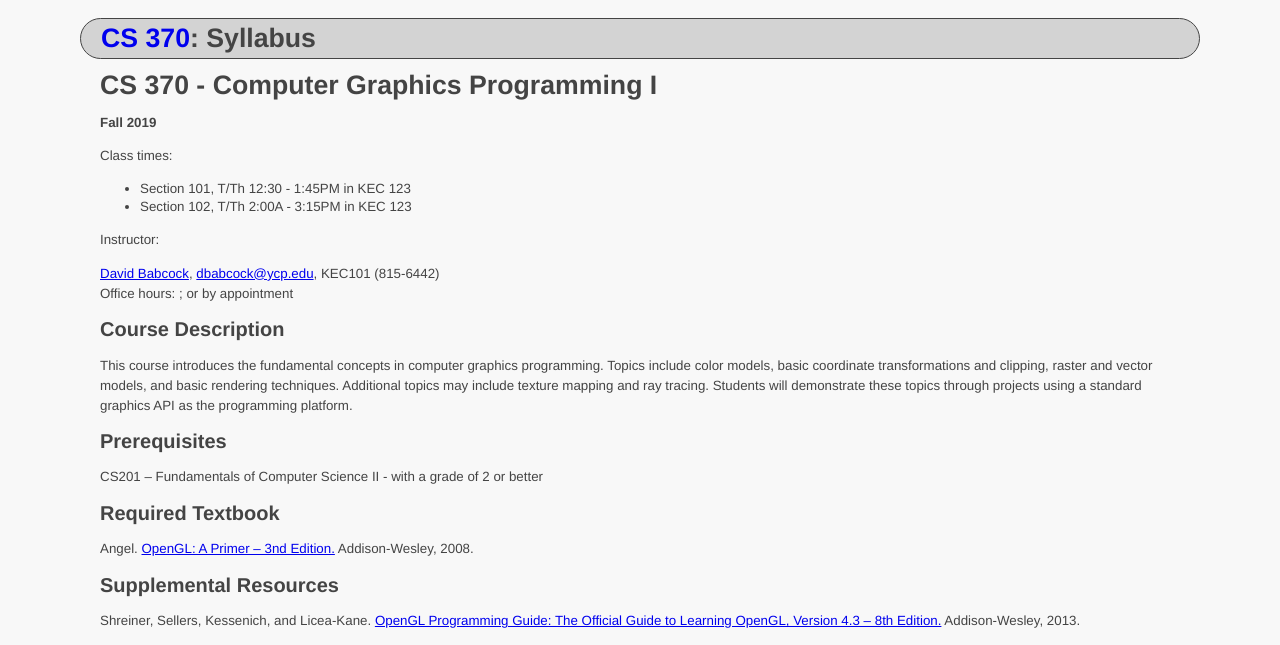
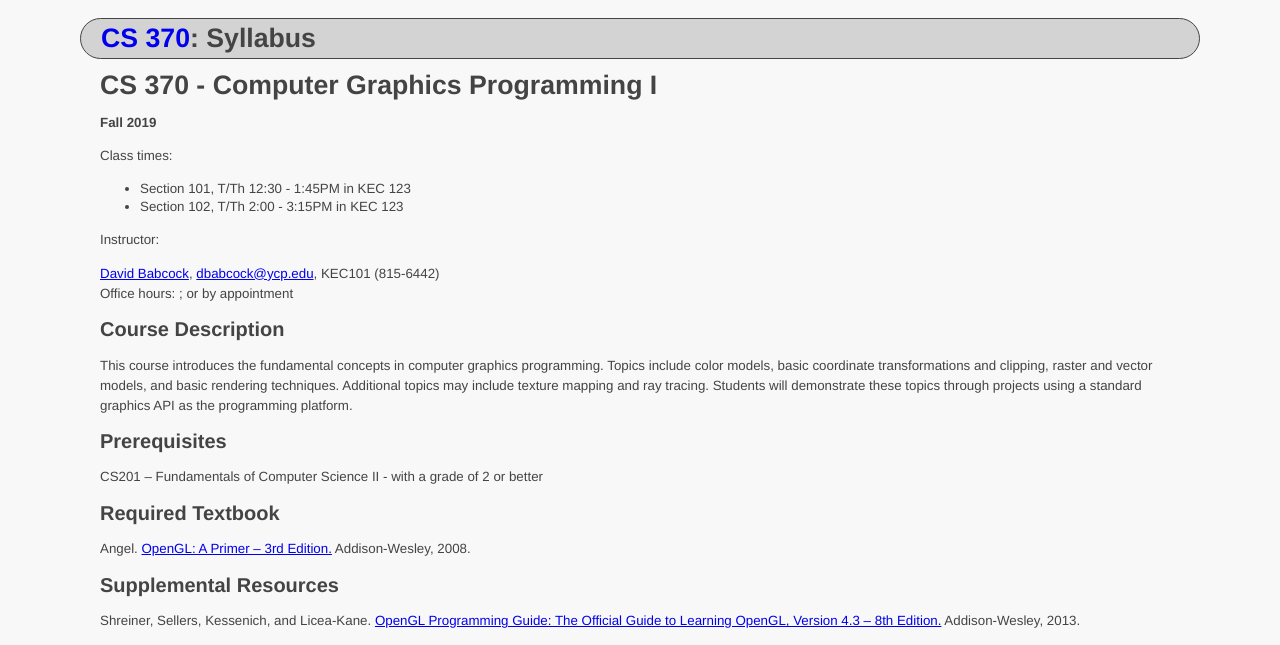
Before and after one commit to ycpcs/cs370-fall2019, a Jekyll site: the page built from syllabus.md, in a window 1280 px wide and 900 px high. Shown: the top 645 px of the window. Built offline with Jekyll 4.4.1, drawn with Linux system fonts in a browser that asks for light colours.

Commit message:
update syllabus
update syllabus

```diff
--- a/syllabus.md
+++ b/syllabus.md
@@ -11,7 +11,7 @@ CS 370 - Computer Graphics Programming I
 Class times:
 
 - Section 101, T/Th 12:30 - 1:45PM in KEC 123
-- Section 102, T/Th 2:00A - 3:15PM in KEC 123
+- Section 102, T/Th  2:00 - 3:15PM in KEC 123
 
 Instructor:
 
@@ -30,7 +30,7 @@ CS201 – Fundamentals of Computer Science II - with a grade of 2 or better
 Required Textbook
 -----------------
 
-Angel. [OpenGL: A Primer – 3nd Edition.](http://www.pearsonhighered.com/educator/product/OpenGL-A-Primer/9780321398116.page) Addison-Wesley, 2008.
+Angel. [OpenGL: A Primer – 3rd Edition.](http://www.pearsonhighered.com/educator/product/OpenGL-A-Primer/9780321398116.page) Addison-Wesley, 2008.
 
 Supplemental Resources
 ----------------------
```
